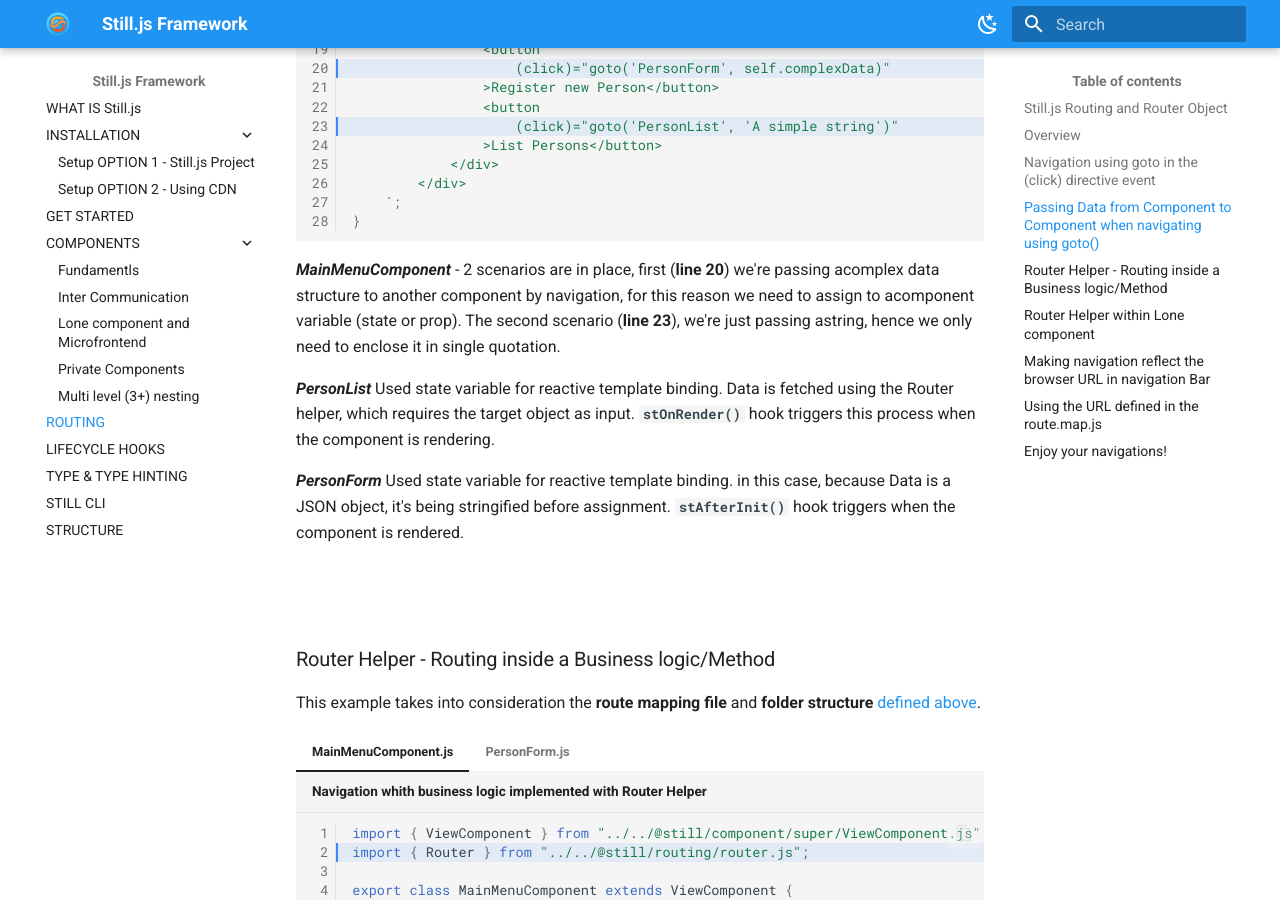
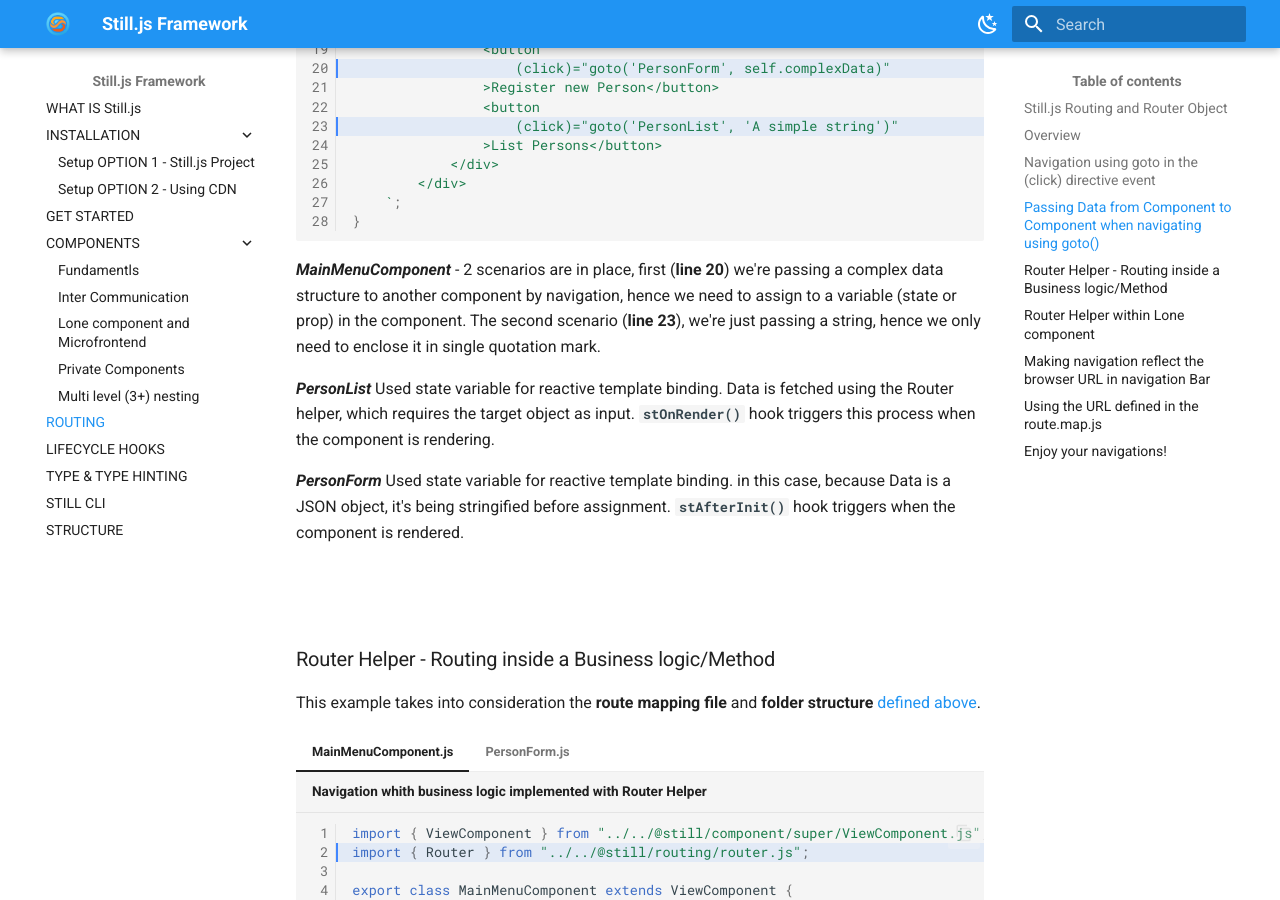
Before and after one commit to still-js/stilljs-site, an MkDocs documentation site: the page built from docs/routing.md, in a window 1280 px wide and 900 px high, scrolled down 2841 px. Built offline with MkDocs 1.6.1 and Material for MkDocs 9.7.7, drawn with Linux system fonts in a browser that asks for light colours.

Commit message:
spelling correction

````diff
--- a/docs/routing.md
+++ b/docs/routing.md
@@ -272,7 +272,7 @@
     }
     ```
 
-***MainMenuComponent*** - 2 scenarios are in place, first (<b>line 20</b>) we're passing acomplex data structure to another component by navigation, for this reason we need to assign to acomponent variable (state or prop). The second scenario (<b>line 23</b>), we're just passing astring, hence we only need to enclose it in single quotation.
+***MainMenuComponent*** - 2 scenarios are in place, first (<b>line 20</b>) we're passing a complex data structure to another component by navigation, hence we need to assign to a variable (state or prop) in the component. The second scenario (<b>line 23</b>), we're just passing a string, hence we only need to enclose it in single quotation mark.
 
 
 ***PersonList*** Used state variable for reactive template binding. Data is fetched using the Router helper, which requires the target object as input. <b>`stOnRender()`</b> hook triggers this process when the component is rendering.
````
